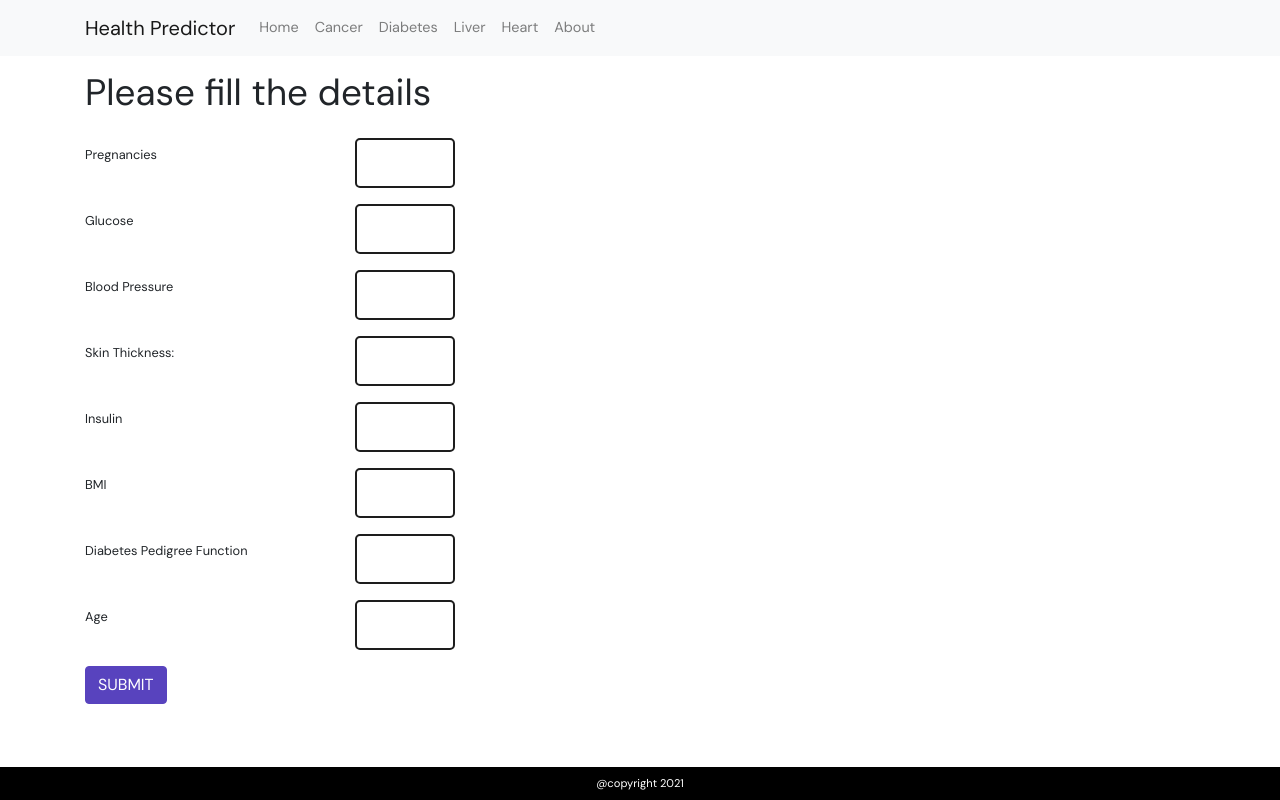
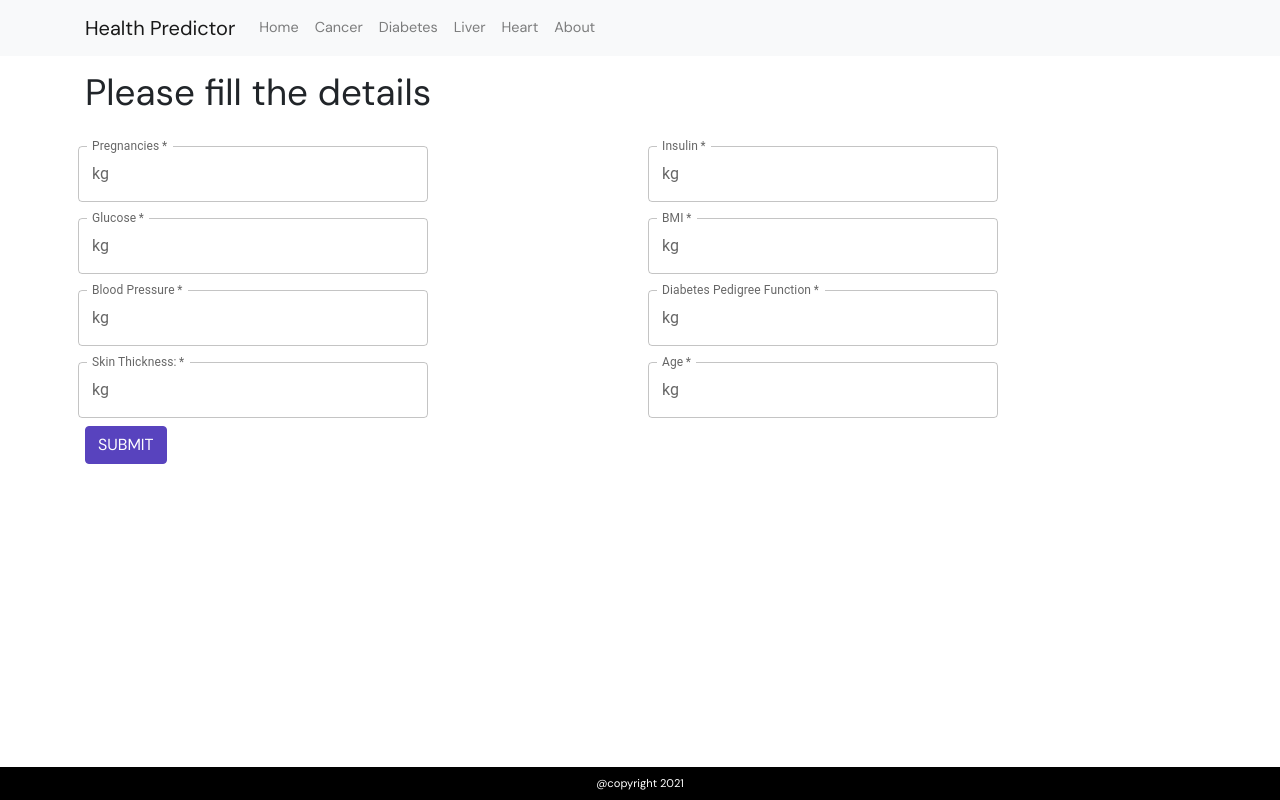
Before and after one commit to nischaynagar/health-predictor, a React (Create React App) app: page /diabetes in a window 1280 px wide. Built offline with nearby package versions, Linux system fonts and the light colour scheme.

Commit message:
input fields

```diff
--- a/src/components/Diabetes/index.js
+++ b/src/components/Diabetes/index.js
@@ -161,6 +161,8 @@ function Diabetes() {
               featureName="Skin Thickness:"
               func={changeSkinThickness}
             ></FormComponent>
+          </Col>
+          <Col md={6} className="px-0">
             <FormComponent
               id="fromInsulin"
               featureName="Insulin"
--- a/src/components/Form/form.js
+++ b/src/components/Form/form.js
@@ -1,6 +1,9 @@
 import React from "react";
 import { Col, FloatingLabel, Form, Row } from "react-bootstrap";
 import { useState } from "react";
+import OutlinedInput from "@mui/material/OutlinedInput";
+import InputAdornment from "@mui/material/InputAdornment";
+import { TextField } from "@mui/material";
 
 function FormComponent(props) {
   function handleChange(e) {
@@ -10,14 +13,16 @@ function FormComponent(props) {
 
   return (
     <div>
-      <Form.Group as={Row} sm="6" className="mb-3" controlId={props.id}>
-        <Col sm="6">
-          <Form.Label column sm="12">
-            {props.featureName}
-          </Form.Label>
-        </Col>
-        <Form.Control onChange={handleChange} sm="4" className="mx-sm-0 mx-4" />
-      </Form.Group>
+      <TextField
+        required
+        label={props.featureName}
+        id="outlined-start-adornment"
+        onChange={handleChange}
+        sx={{ m: 1, width: "40ch" }}
+        InputProps={{
+          startAdornment: <InputAdornment position="start">kg</InputAdornment>,
+        }}
+      />
     </div>
   );
 }
--- a/src/components/Home/index.js
+++ b/src/components/Home/index.js
@@ -1,3 +1,4 @@
+import { InputAdornment, OutlinedInput } from "@mui/material";
 import React from "react";
 
 function Home() {
```
